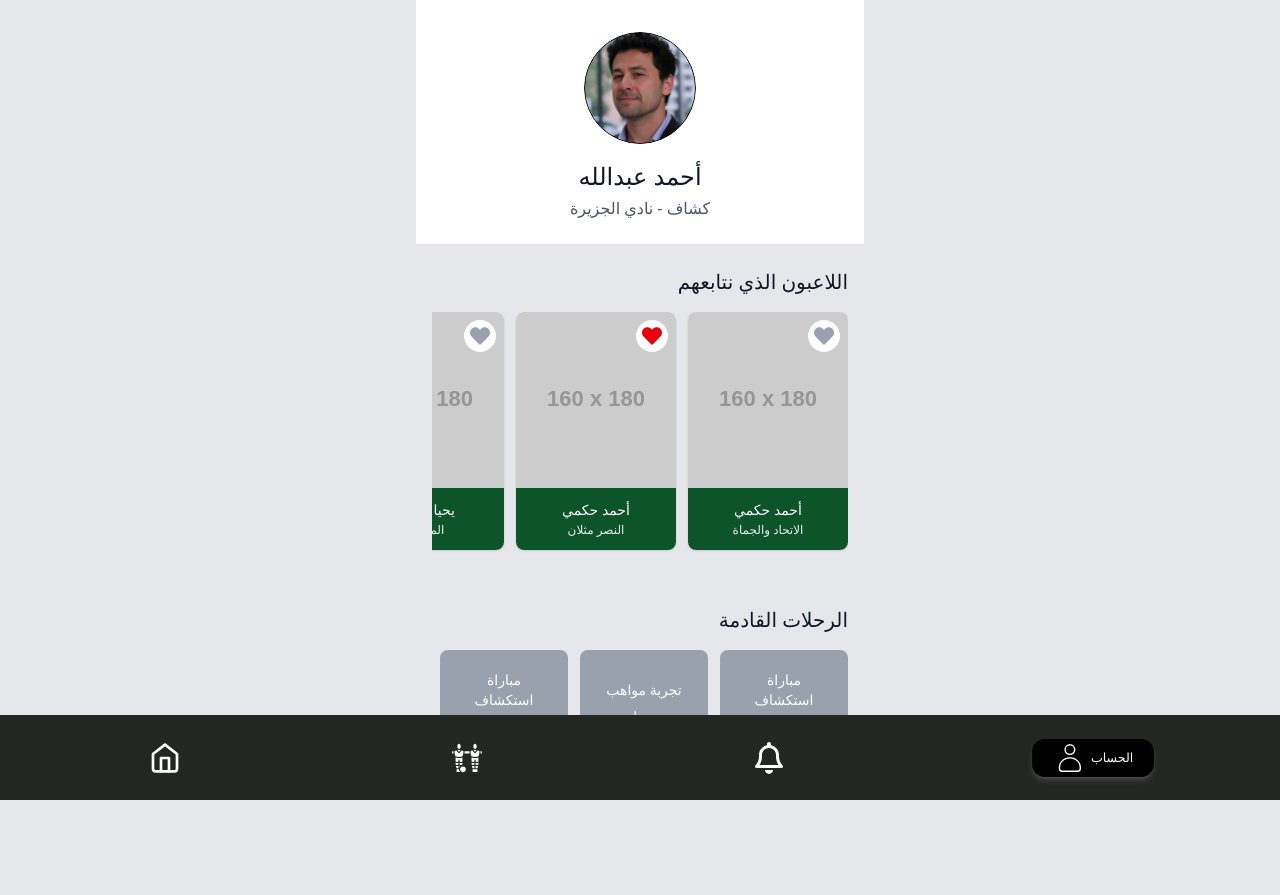
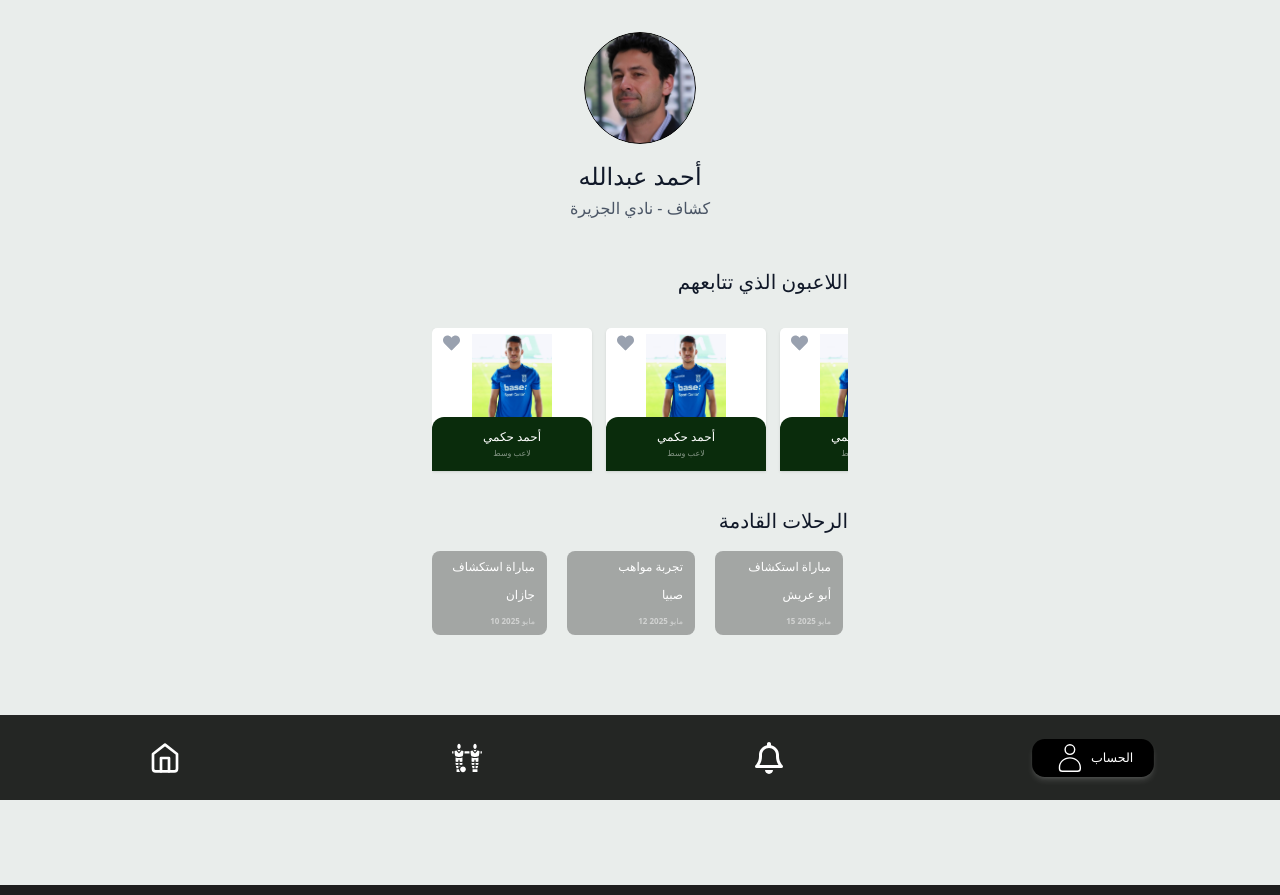
Before and after one commit to 7t4o/proscan, a React (Vite) app: page /profile in a window 1280 px wide. Built offline with nearby package versions, Linux system fonts and the light colour scheme.

Commit message:
Add Notificatoin and profile pages

```diff
--- a/src/App.jsx
+++ b/src/App.jsx
@@ -6,6 +6,8 @@ import Players from "./pages/Players";
 import Notifications from "./pages/Notifications";
 import Profile from "./pages/Profile";
 import PlayerDetails from "./pages/PlayerDetails";
+import PlayerComparisonCard from './pages/PlayerComparisonCard'
+
 
 function App() {
   return (
@@ -18,6 +20,7 @@ function App() {
         <Route path="/home" element={<Home />} />
         <Route path="/players" element={<Players />} />
         <Route path="/details" element={<PlayerDetails />} />
+        <Route path="/comparison" element={<PlayerComparisonCard />} />
         <Route path="/notifs" element={<Notifications />} />
         <Route path="/profile" element={<Profile />} />
       </Route>
--- /dev/null
+++ b/src/pages/PlayerComparisonCard.jsx
@@ -0,0 +1,119 @@
+import React from 'react';
+import { FaStar } from 'react-icons/fa';
+
+// البيانات يمكن أن تأتي من API أو props
+const playersData = {
+    player1: {
+        name: "أحمد حكمي",
+        position: "لاعب وسط",
+        image: "https://i.postimg.cc/k47g21f7/hakami.png", // رابط صورة اللاعب الأول
+        rating: 5,
+        stats: {
+            shooting: 80,
+            passing: 90,
+            dribbling: 75,
+            speed: 65,
+            attack: 70,
+            vision: 85,
+            strength: 60,
+            defense: 50,
+        },
+    },
+    player2: {
+        name: "موسى حدادي",
+        position: "لاعب دفاع",
+        image: "https://i.postimg.cc/50t0Vb2N/hadadi.png", // رابط صورة اللاعب الثاني
+        rating: 4,
+        stats: {
+            shooting: 60,
+            passing: 70,
+            dribbling: 40,
+            speed: 75,
+            attack: 35,
+            vision: 65,
+            strength: 80,
+            defense: 95,
+        },
+    },
+};
+
+const statsOrder = [
+    { key: 'shooting', label: 'التسديدات' },
+    { key: 'passing', label: 'التمريرات' },
+    { key: 'dribbling', label: 'المراوغات' },
+    { key: 'speed', label: 'السرعة' },
+    { key: 'attack', label: 'الهجوم' },
+    { key: 'vision', label: 'الرؤية' },
+    { key: 'strength', label: 'القوة' },
+    { key: 'defense', label: 'الدفاع' },
+];
+
+// Component فرعي لشريط المهارات لعدم تكرار الكود
+const StatBar = ({ value, direction = 'ltr' }) => (
+    <div dir={direction} className="w-40 bg-gray-600 rounded-full h-3.5 overflow-hidden">
+        <div
+            className="bg-green-500 h-full rounded-full"
+            style={{ width: `${value}%` }}
+        />
+    </div>
+);
+
+// Component فرعي لتقييم النجوم
+const StarRating = ({ rating }) => (
+    <div className="flex gap-1">
+        {[...Array(5)].map((_, index) => (
+            <FaStar
+                key={index}
+                className={index < rating ? 'text-yellow-400' : 'text-gray-600'}
+            />
+        ))}
+    </div>
+);
+
+
+// Component الرئيسي
+function PlayerComparisonCard() {
+    const { player1, player2 } = playersData;
+
+    return (
+        <div className="bg-zinc-900 text-white font-sans max-w-lg mx-auto rounded-3xl p-6 border border-gray-700/50 shadow-2xl shadow-black/30">
+            {/* قسم معلومات اللاعبين */}
+            <header className="flex justify-between items-center mb-8">
+                <div className="text-right flex flex-col items-end">
+                    <div className="w-20 h-20 rounded-full ring-4 ring-green-500 mb-2 overflow-hidden">
+                        <img src={player1.image} alt={player1.name} className="w-full h-full object-cover" />
+                    </div>
+                    <h2 className="text-xl font-bold">{player1.name}</h2>
+                    <p className="text-gray-400 text-sm">{player1.position}</p>
+                </div>
+
+                <div className="text-left flex flex-col items-start">
+                    <div className="w-20 h-20 rounded-full ring-4 ring-green-500 mb-2 overflow-hidden">
+                        <img src={player2.image} alt={player2.name} className="w-full h-full object-cover" />
+                    </div>
+                    <h2 className="text-xl font-bold">{player2.name}</h2>
+                    <p className="text-gray-400 text-sm">{player2.position}</p>
+                </div>
+            </header>
+
+            {/* قسم مقارنة المهارات */}
+            <main className="flex flex-col gap-4">
+                {statsOrder.map(({ key, label }) => (
+                    <div key={key} className="flex justify-between items-center">
+                        <StatBar value={player1.stats[key]} direction="rtl" />
+                        <span className="text-sm font-semibold text-gray-300 w-24 text-center">{label}</span>
+                        <StatBar value={player2.stats[key]} direction="ltr" />
+                    </div>
+                ))}
+            </main>
+
+            {/* قسم التقييم النهائي */}
+            <footer className="flex justify-between items-center mt-8">
+                <StarRating rating={player1.rating} />
+                <StarRating rating={player2.rating} />
+            </footer>
+        </div>
+    );
+}
+
+export default PlayerComparisonCard;
--- a/src/pages/Profile.jsx
+++ b/src/pages/Profile.jsx
@@ -1,11 +1,32 @@
+import { useState } from "react";
 import { FaHeart } from "react-icons/fa";
 
 export default function Profile() {
+    const [liked, setLiked] = useState([false, false]);
+
+  const players = [
+    {
+      "img":'/proscan/Players/Ahmed.jpg',
+      "name": 'أحمد حكمي',
+      "position" : 'لاعب وسط'
+    },
+    {
+      "img":'/proscan/Players/Ahmed.jpg',
+      "name": 'أحمد حكمي',
+      "position" : 'لاعب وسط'
+    },
+    {
+      "img":'/proscan/Players/Ahmed.jpg',
+      "name": 'أحمد حكمي',
+      "position" : 'لاعب وسط'
+    },
+  ]
+
   return (
-    <div className="min-h-screen bg-gray-200 pb-[85px]" dir="rtl">
-      <div className="max-w-md mx-auto bg-gray-200 min-h-screen">
+    <div className="min-h-screen bg-[#E9EDEB] pb-[85px]">
+      <div className="max-w-md mx-auto min-h-screen">
         {/* Header Section */}
-        <div className="bg-white pt-8 pb-6 text-center">
+        <div className=" pt-8 pb-6 text-center">
           <img
             src="/proscan/Profile/Ahmed.svg"
             alt="Profile"
@@ -17,104 +38,73 @@ export default function Profile() {
 
         {/* Following Players Section */}
         <div className="px-4 py-6">
-          <h2 className="text-xl font-bold text-gray-900 mb-4 text-right">
-            اللاعبون الذي نتابعهم
+          <h2 className="text-xl font-bold text-gray-900 mb-8 text-right">
+            اللاعبون الذي تتابعهم
           </h2>
 
-          <div className="flex gap-3 overflow-x-auto scrollbar-hide pb-2">
-            {/* Player Card 1 */}
+          <div className="flex gap-3.5 overflow-x-auto scrollbar-hide pb-2">
+            {players.map((player, idx) => (
               <div className="flex-shrink-0 w-40">
-              <div className="bg-white rounded-lg overflow-hidden shadow-sm">
+                <div className="bg-white rounded-t-[5px] overflow-hidden shadow-sm pt-1.5">
                   <div className="relative">
                     <img
-                    src="https://via.placeholder.com/160x180"
+                      src={player.img}
                       alt="Player"
-                    className="w-full h-44 object-cover"
+                      className="w-20 h-[83px] object-cover mx-auto"
                     />
-                  <button className="absolute top-2 right-2 w-8 h-8 bg-white rounded-full flex items-center justify-center">
-                    <FaHeart className="w-5 h-5 text-gray-400" />
+                    <button
+                      onClick={() => {
+                        const newLiked = [...liked];
+                        newLiked[idx] = !newLiked[idx];
+                        setLiked(newLiked);
+                      }}
+                      className="absolute top-0 left-[11px] w-[17px] h-[17px] rounded-full flex items-center justify-center">
+                      <FaHeart
+                        className={`w-5 h-5 ${liked[idx] ? 'fill-red-500 text-red-500' : 'text-gray-400'}`}
+                        />
                     </button>
                   </div>
-                <div className="bg-green-900 text-white py-3 px-2 text-center">
-                  <p className="font-bold text-sm mb-0.5">أحمد حكمي</p>
-                  <p className="text-xs opacity-90">الاتحاد والجماة</p>
+                  <div className="bg-[#0A2C0C] rounded-t-xl text-white py-3 px-2 text-center">
+                    <p className="font-bold text-xs mb-0.5">{player.name}</p>
+                    <p className="font-bold text-[8px] opacity-50">{player.position}</p>
                   </div>
                 </div>
               </div>
-
-            {/* Player Card 2 - With Red Heart */}
-            <div className="flex-shrink-0 w-40">
-              <div className="bg-white rounded-lg overflow-hidden shadow-sm">
-                <div className="relative">
-                  <img
-                    src="https://via.placeholder.com/160x180"
-                    alt="Player"
-                    className="w-full h-44 object-cover bg-gray-100"
-                  />
-                  <button className="absolute top-2 right-2 w-8 h-8 bg-white rounded-full flex items-center justify-center">
-                    <FaHeart className="w-5 h-5 text-red-600 fill-red-600" />
-                  </button>
-                </div>
-                <div className="bg-green-900 text-white py-3 px-2 text-center">
-                  <p className="font-bold text-sm mb-0.5">أحمد حكمي</p>
-                  <p className="text-xs opacity-90">النصر مثلان</p>
-                </div>
-              </div>
-            </div>
-
-            {/* Player Card 3 */}
-            <div className="flex-shrink-0 w-40">
-              <div className="bg-white rounded-lg overflow-hidden shadow-sm">
-                <div className="relative">
-                  <img
-                    src="https://via.placeholder.com/160x180"
-                    alt="Player"
-                    className="w-full h-44 object-cover bg-gray-100"
-                  />
-                  <button className="absolute top-2 right-2 w-8 h-8 bg-white rounded-full flex items-center justify-center">
-                    <FaHeart className="w-5 h-5 text-gray-400" />
-                  </button>
-                </div>
-                <div className="bg-green-900 text-white py-3 px-2 text-center">
-                  <p className="font-bold text-sm mb-0.5">يحيا شهري</p>
-                  <p className="text-xs opacity-90">المنتخب</p>
-                </div>
-              </div>
-            </div>
+            ))}
           </div>
         </div>
 
         {/* Upcoming Matches Section */}
-        <div className="px-4 py-6">
+        <div className="px-4 py-1">
           <h2 className="text-xl font-bold text-gray-900 mb-4 text-right">
             الرحلات القادمة
           </h2>
 
-          <div className="flex gap-3 overflow-x-auto pb-2">
+          <div className="flex gap-5 overflow-x-auto pb-2 scrollbar-hide text-right">
             {/* Match Card 1 */}
-            <div className="flex-shrink-0 w-32">
-              <div className="bg-gray-400 rounded-lg p-4 text-center text-white h-32 flex flex-col justify-center">
-                <p className="text-sm mb-2">مباراة استكشاف</p>
-                <p className="text-xs mb-2">جازان</p>
-                <p className="text-xs opacity-90">10 مايو 2025</p>
+            <div className="flex-shrink-0 w-[115px]">
+              <div className="bg-black/30 rounded-lg py-2 px-3 text-white flex flex-col justify-center">
+                <p className="text-xs mb-3 font-bold">مباراة استكشاف</p>
+                <p className="text-xs mb-3 font-bold">جازان</p>
+                <p className="text-[8px] opacity-50 font-bold">10 مايو 2025</p>
               </div>
             </div>
 
             {/* Match Card 2 */}
             <div className="flex-shrink-0 w-32">
-              <div className="bg-gray-400 rounded-lg p-4 text-center text-white h-32 flex flex-col justify-center">
-                <p className="text-sm mb-2">تجربة مواهب</p>
-                <p className="text-xs mb-2">صبيا</p>
-                <p className="text-xs opacity-90">12 مايو 2025</p>
+              <div className="bg-black/30 rounded-lg py-2 px-3 text-white flex flex-col justify-center">
+                <p className="text-xs mb-3 font-bold">تجربة مواهب</p>
+                <p className="text-xs mb-3 font-bold">صبيا</p>
+                <p className="text-[8px] opacity-50 font-bold">12 مايو 2025</p>
               </div>
             </div>
 
             {/* Match Card 3 */}
             <div className="flex-shrink-0 w-32">
-              <div className="bg-gray-400 rounded-lg p-4 text-center text-white h-32 flex flex-col justify-center">
-                <p className="text-sm mb-2">مباراة استكشاف</p>
-                <p className="text-xs mb-2">أبو عريش</p>
-                <p className="text-xs opacity-90">15 مايو 2025</p>
+              <div className="bg-black/30 rounded-lg py-2 px-3 text-white flex flex-col justify-center">
+                <p className="text-xs mb-3 font-bold">مباراة استكشاف</p>
+                <p className="text-xs mb-3 font-bold">أبو عريش</p>
+                <p className="text-[8px] opacity-50 font-bold">15 مايو 2025</p>
               </div>
             </div>
           </div>
```
Also changed, not shown: src/pages/Notifications.jsx (+57 -5 lines), src/pages/Players.jsx (+12 -7 lines), src/pages/Stats.jsx (+16 -34 lines). Lines whose indentation alone changed are shown as unchanged.
